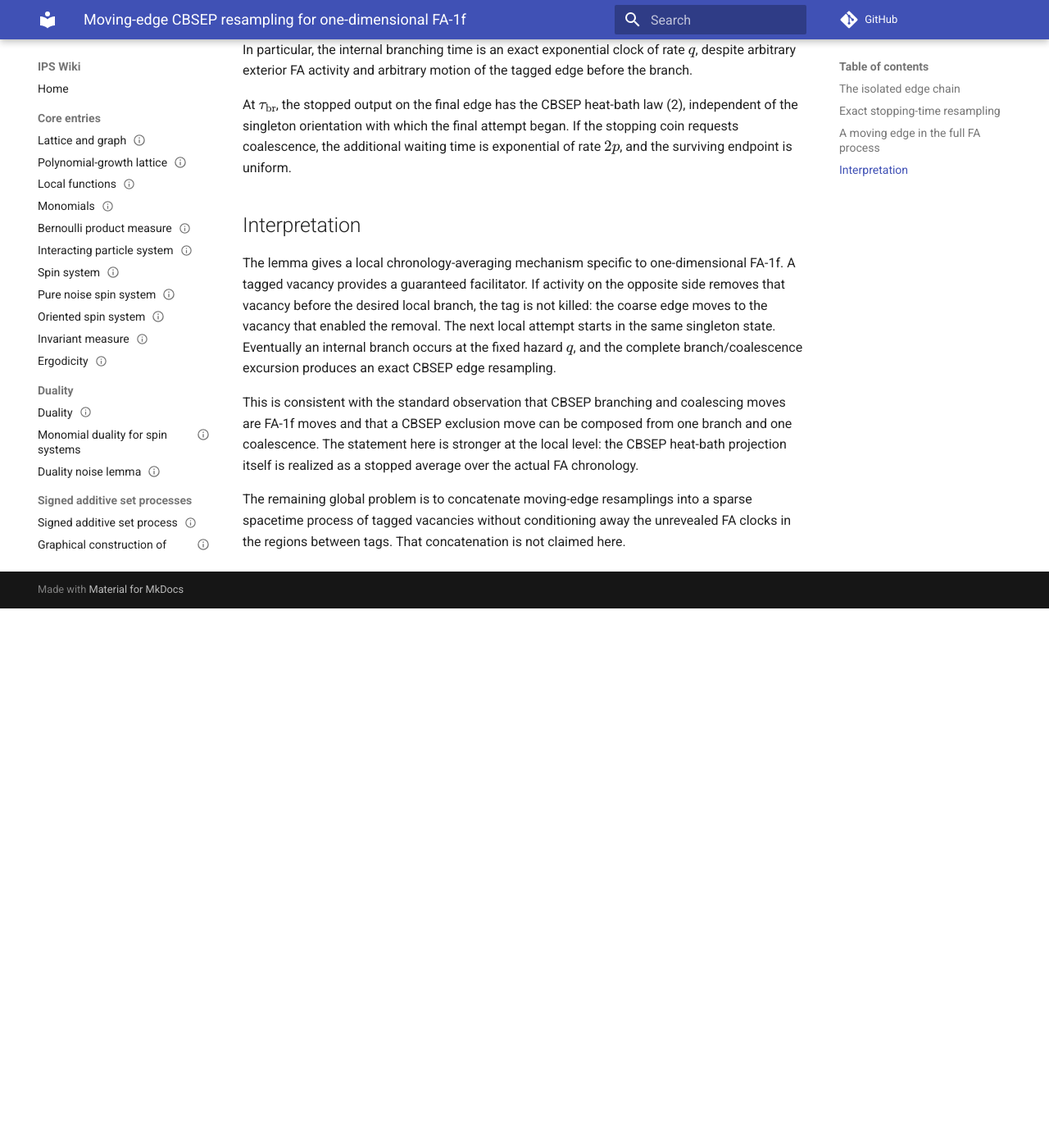
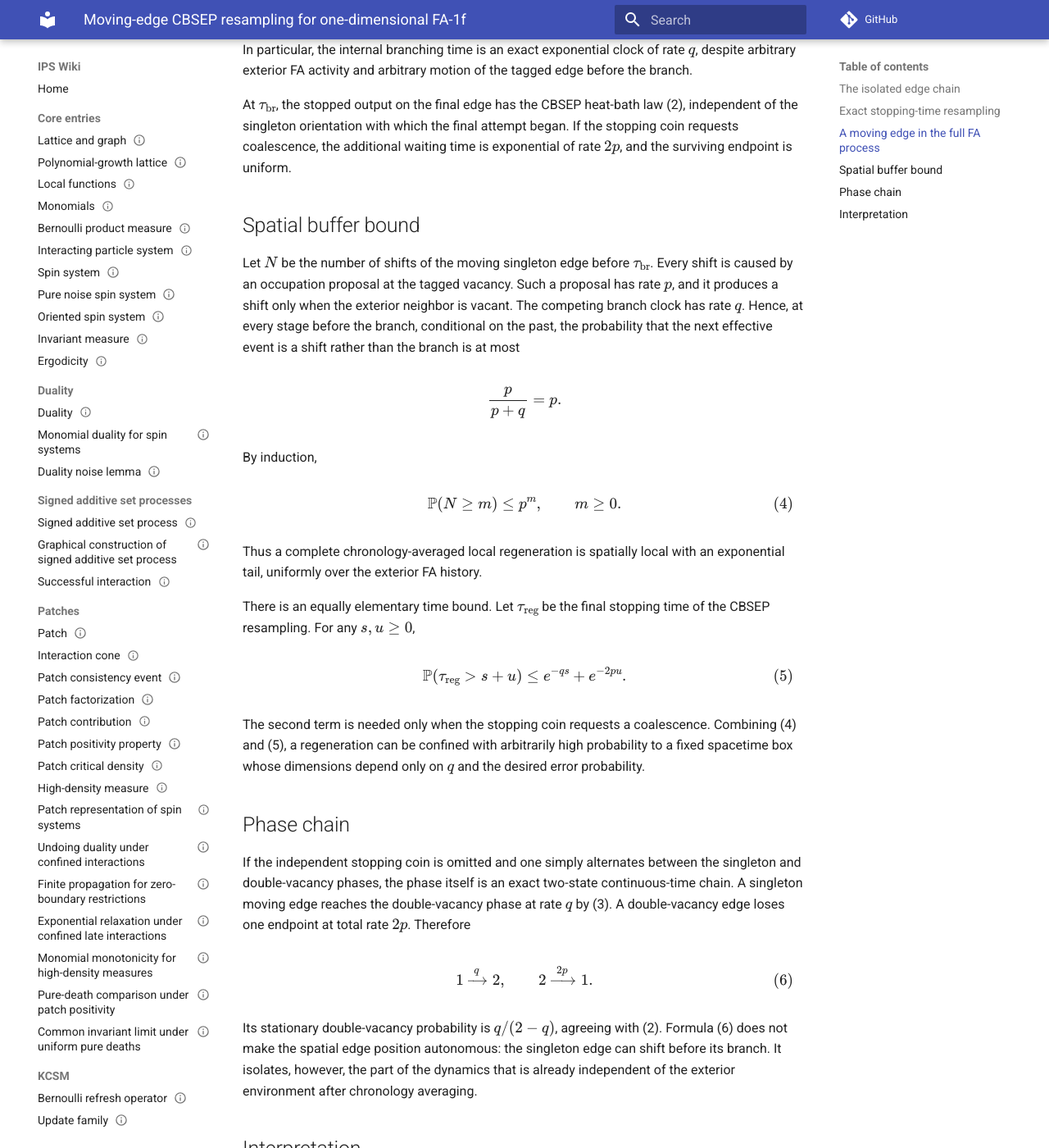
Before and after one commit to maciejgluchowski86-beep/ips-wiki, an MkDocs documentation site: the page built from docs/entries/moving-edge-cbsep-resampling-for-fa-1f.md, in a window 1280 px wide and 1400 px high, scrolled down 2456 px. Shown: the whole window at 82% size. Built offline with MkDocs 1.6.1 and Material for MkDocs 9.7.7, drawn with Linux system fonts in a browser that asks for light colours; comment, search, counter and statistics services are not loaded; before the commit the page ends 3198 px from its top, so only the background shows below that; some of the changed text lies outside the part shown.

Commit message:
Add buffered regeneration bounds to moving-edge CBSEP lemma

```diff
--- a/docs/entries/moving-edge-cbsep-resampling-for-fa-1f.md
+++ b/docs/entries/moving-edge-cbsep-resampling-for-fa-1f.md
@@ -100,10 +100,51 @@ In particular, the internal branching time is an exact exponential clock of rate
 
 At \(\tau_{\mathrm{br}}\), the stopped output on the final edge has the CBSEP heat-bath law (2), independent of the singleton orientation with which the final attempt began. If the stopping coin requests coalescence, the additional waiting time is exponential of rate \(2p\), and the surviving endpoint is uniform.
 
+## Spatial buffer bound
+
+Let \(N\) be the number of shifts of the moving singleton edge before \(\tau_{\mathrm{br}}\). Every shift is caused by an occupation proposal at the tagged vacancy. Such a proposal has rate \(p\), and it produces a shift only when the exterior neighbor is vacant. The competing branch clock has rate \(q\). Hence, at every stage before the branch, conditional on the past, the probability that the next effective event is a shift rather than the branch is at most
+
+$$
+\frac{p}{p+q}=p.
+$$
+
+By induction,
+
+$$
+\mathbb P(N\ge m)\le p^m,
+\qquad m\ge0.
+\tag{4}
+$$
+
+Thus a complete chronology-averaged local regeneration is spatially local with an exponential tail, uniformly over the exterior FA history.
+
+There is an equally elementary time bound. Let \(\tau_{\mathrm{reg}}\) be the final stopping time of the CBSEP resampling. For any \(s,u\ge0\),
+
+$$
+\mathbb P(\tau_{\mathrm{reg}}>s+u)
+\le e^{-qs}+e^{-2pu}.
+\tag{5}
+$$
+
+The second term is needed only when the stopping coin requests a coalescence. Combining (4) and (5), a regeneration can be confined with arbitrarily high probability to a fixed spacetime box whose dimensions depend only on \(q\) and the desired error probability.
+
+## Phase chain
+
+If the independent stopping coin is omitted and one simply alternates between the singleton and double-vacancy phases, the phase itself is an exact two-state continuous-time chain. A singleton moving edge reaches the double-vacancy phase at rate \(q\) by (3). A double-vacancy edge loses one endpoint at total rate \(2p\). Therefore
+
+$$
+1\xrightarrow{\ q\ }2,
+\qquad
+2\xrightarrow{\ 2p\ }1.
+\tag{6}
+$$
+
+Its stationary double-vacancy probability is \(q/(2-q)\), agreeing with (2). Formula (6) does not make the spatial edge position autonomous: the singleton edge can shift before its branch. It isolates, however, the part of the dynamics that is already independent of the exterior environment after chronology averaging.
+
 ## Interpretation
 
 The lemma gives a local chronology-averaging mechanism specific to one-dimensional FA-1f. A tagged vacancy provides a guaranteed facilitator. If activity on the opposite side removes that vacancy before the desired local branch, the tag is not killed: the coarse edge moves to the vacancy that enabled the removal. The next local attempt starts in the same singleton state. Eventually an internal branch occurs at the fixed hazard \(q\), and the complete branch/coalescence excursion produces an exact CBSEP edge resampling.
 
 This is consistent with the standard observation that CBSEP branching and coalescing moves are FA-1f moves and that a CBSEP exclusion move can be composed from one branch and one coalescence. The statement here is stronger at the local level: the CBSEP heat-bath projection itself is realized as a stopped average over the actual FA chronology.
 
-The remaining global problem is to concatenate moving-edge resamplings into a sparse spacetime process of tagged vacancies without conditioning away the unrevealed FA clocks in the regions between tags. That concatenation is not claimed here.
+The remaining global problem is to concatenate moving-edge resamplings into a sparse spacetime process of tagged vacancies without conditioning away the unrevealed FA clocks in the regions between tags. The exponential buffer bound (4) shows that this problem can be posed as a finite-range block construction up to an arbitrarily small error; such a construction is not claimed here.
```
